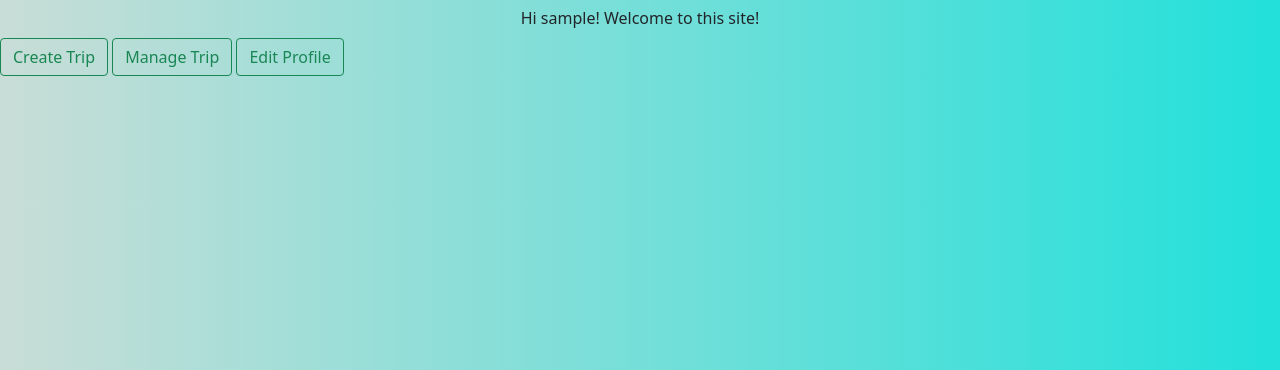
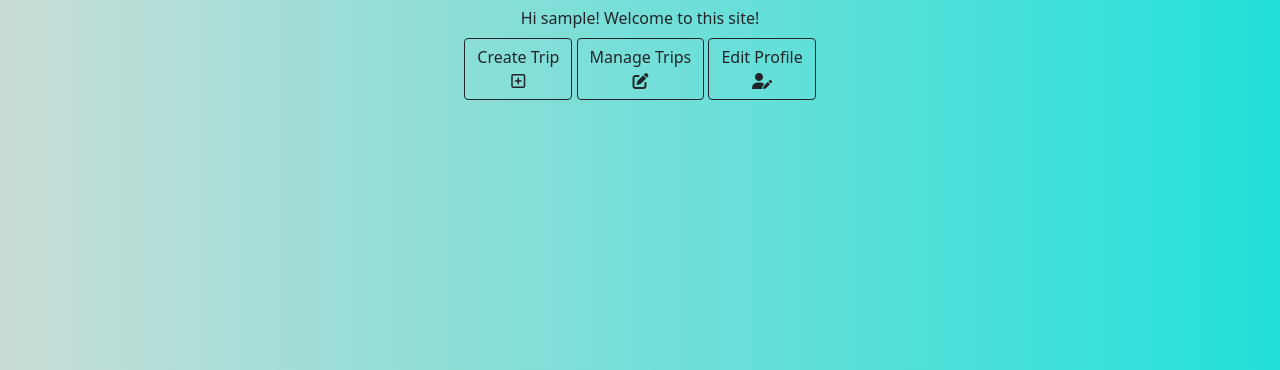
Before and after one commit to AaronGr767/FYP, a Django app: page /home in a window 1280 px wide. Shown: the part 50-420 px from the top of the page. Run offline with Django 4.2, Linux system fonts and the light colour scheme; the visitor is signed in with stand-in values (Sample User, id 1); some libraries are stand-ins or nearby versions.

Commit message:
Added icons & improved buttons

```diff
--- a/Prototype/main/static/style.css
+++ b/Prototype/main/static/style.css
@@ -21,3 +21,7 @@ body{
     background: rgb(2,0,36);
     background: linear-gradient(90deg, rgba(2,0,36,1) 0%, rgba(201,221,215,1) 0%, rgba(34,224,218,1) 100%);
 }
+
+#nav-buttons{
+    text-align: center;
+}
--- a/Prototype/main/templates/base.html
+++ b/Prototype/main/templates/base.html
@@ -6,6 +6,7 @@
     <meta name="viewport" content="width=device-width, initial-scale=1">
     <link rel="stylesheet" href="{% static 'style.css' %}">
     <link href="https://cdn.jsdelivr.net/npm/bootstrap@5.0.2/dist/css/bootstrap.min.css" rel="stylesheet" integrity="sha384-EVSTQN3/azprG1Anm3QDgpJLIm9Nao0Yz1ztcQTwFspd3yD65VohhpuuCOmLASjC" crossorigin="anonymous">
+    <script src="https://kit.fontawesome.com/867bb275f7.js" crossorigin="anonymous"></script>
 </head>
 <body>
     <header>
--- a/Prototype/main/templates/home.html
+++ b/Prototype/main/templates/home.html
@@ -7,15 +7,21 @@
         <div class="m-2 text-center">
             Hi {{ user.username }}! Welcome to this site!
         </div>
+        <div id="nav-buttons">
+            <button onclick="location.href='/create'" type="button" class="btn btn-outline-dark">
+            Create Trip<br>
+            <i class="fa-regular fa-square-plus"></i>
+            </button>
 
+            <button onclick="location.href='/manage'" type="button" class="btn btn-outline-dark">
+            Manage Trips<br>
+            <i class="fa-solid fa-pen-to-square"></i>
+            </button>
 
-            <button onclick="location.href='/create'" type="button" class="btn btn-outline-success">
-             Create Trip</button>
-
-            <button onclick="location.href='/manage'" type="button" class="btn btn-outline-success">
-             Manage Trip</button>
-
-            <button onclick="location.href='/edit'" type="button" class="btn btn-outline-success">
-             Edit Profile</button>
+            <button onclick="location.href='/edit'" type="button" class="btn btn-outline-dark">
+            Edit Profile<br>
+            <i class="fa-solid fa-user-pen"></i>
+            </button>
+        </div>
     {% endif %}
 {% endblock %}
```
